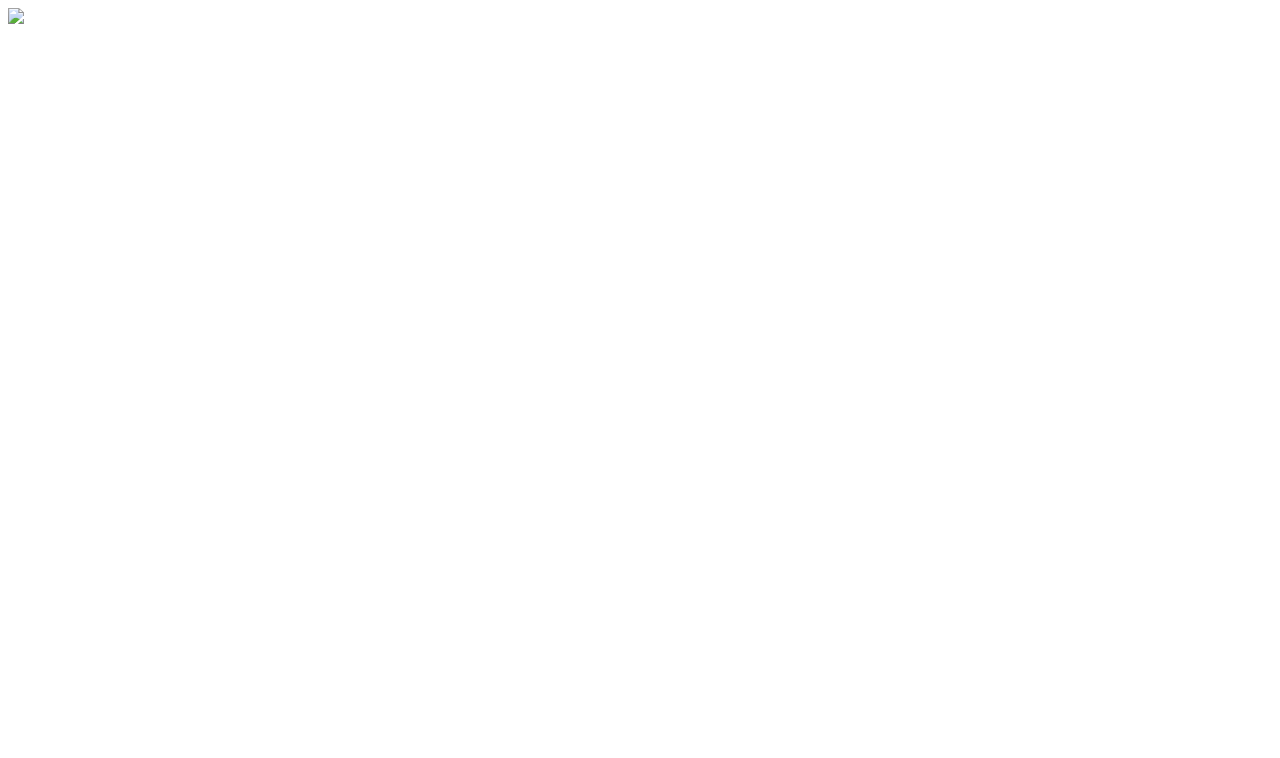
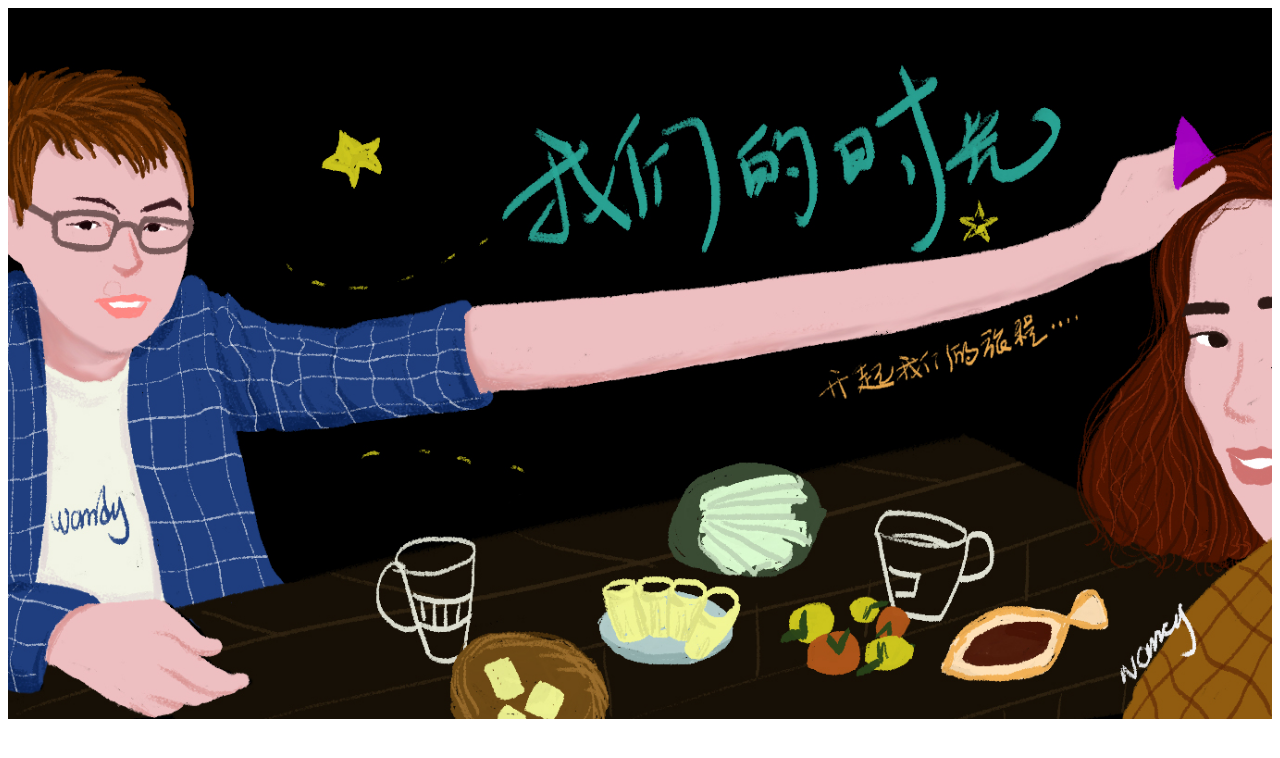
Before and after one commit to wandys/bearGirlHtml, a plain HTML site: page index.html in a window 1280 px wide. Drawn offline with Linux system fonts and the light colour scheme.

Commit message:
修改背景图片结构

```diff
--- a/index.html
+++ b/index.html
@@ -47,7 +47,7 @@
 <article class="wrap">
             <header>
                 <div class="bg-img">
-                    <img src="bg.jpg" >
+                    <img src="img/touchNancybg.jpg" >
                 </div>
             </header>
         </article>
```
Also changed, not shown: mobile.html (+1 -1 lines).
